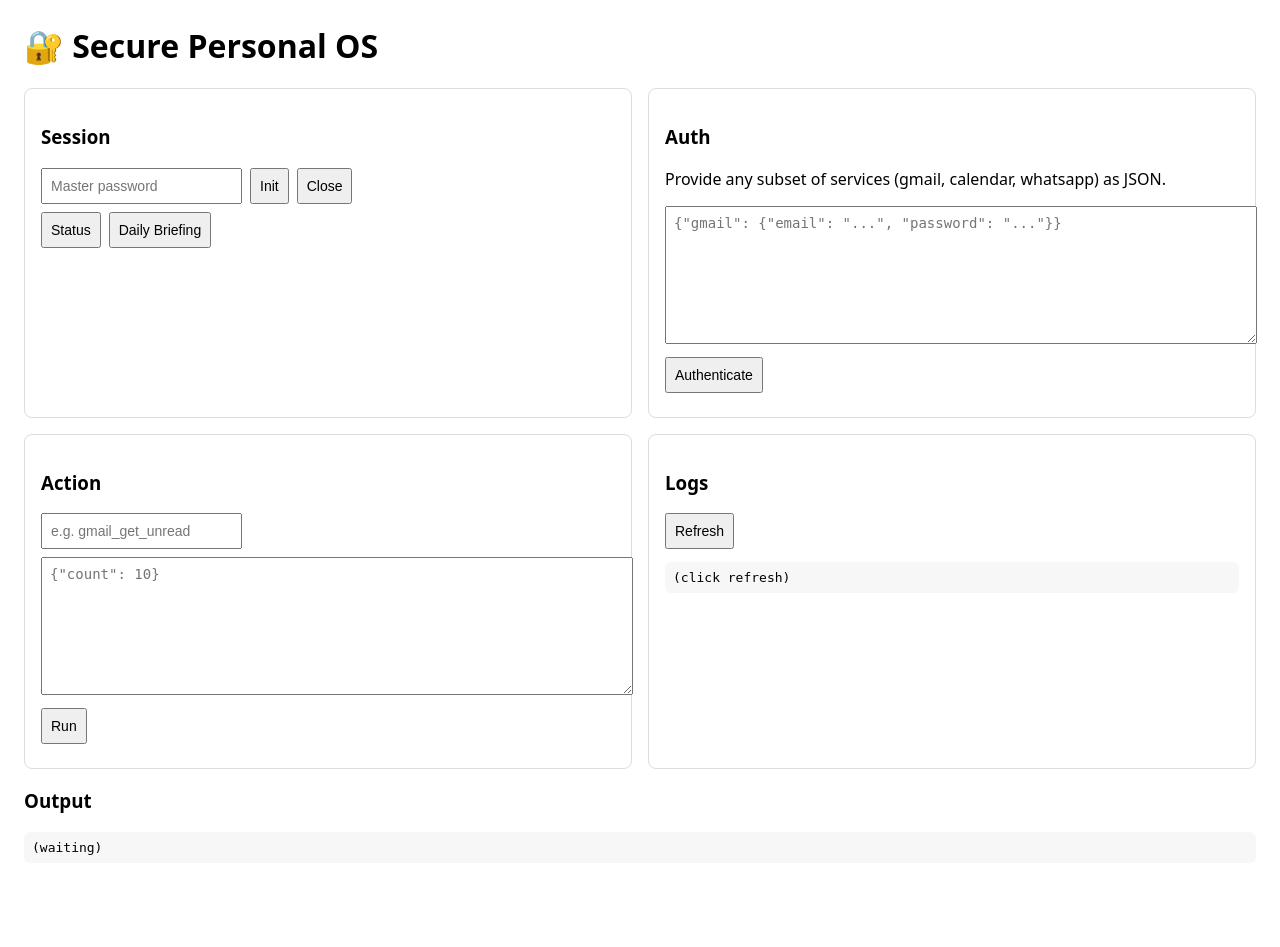
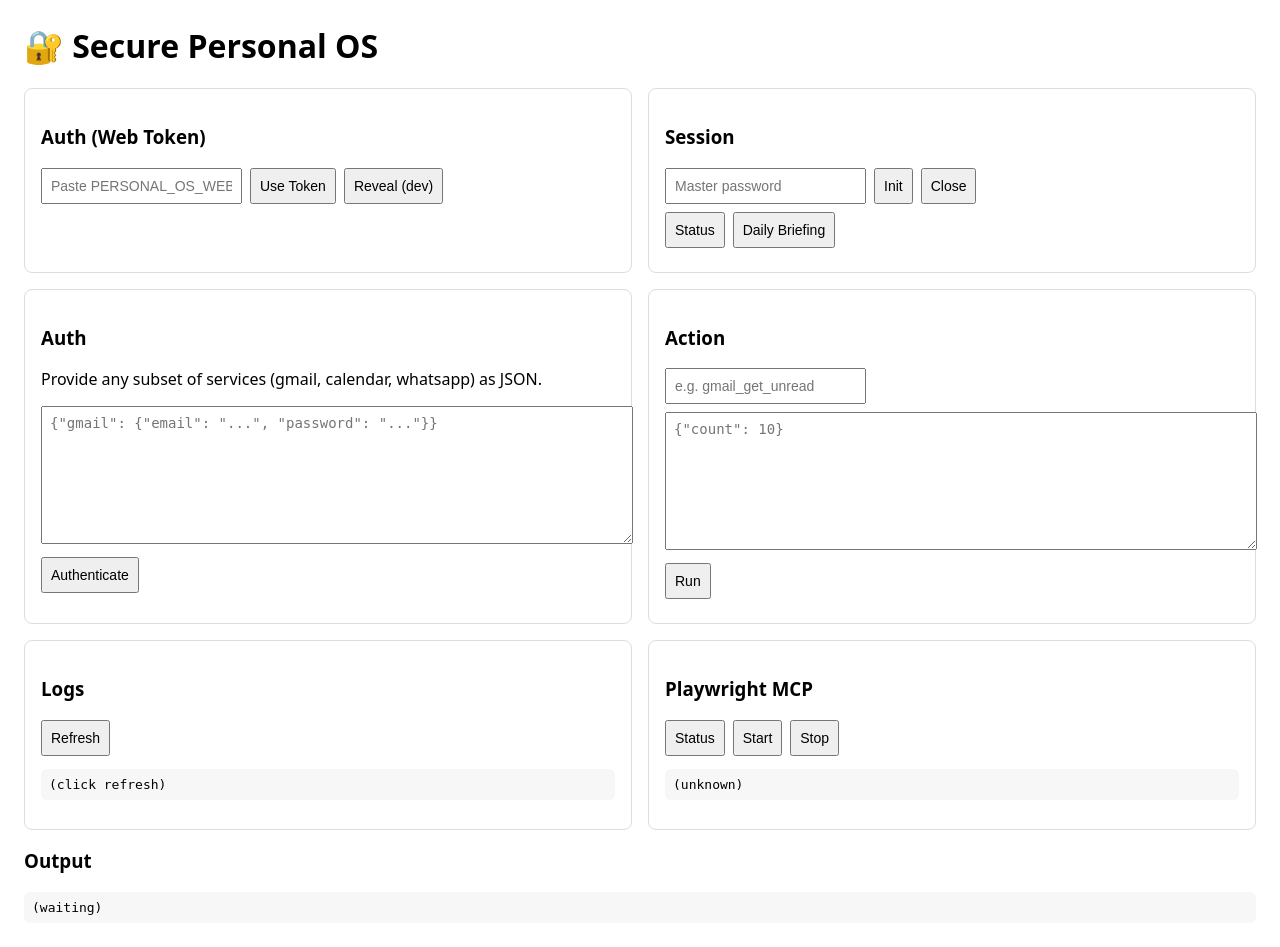
Before and after one commit to Arnarsson/secure-personal-os, a FastAPI app: page / in a window 1280 px wide. Before the commit the page ends 855 px from the top, so only its background shows below. Run offline with FastAPI, Linux system fonts and the light colour scheme.

Commit message:
webapp: add bearer token auth + optional Playwright MCP autostart; add control endpoints and UI

```diff
--- a/webapp/app.py
+++ b/webapp/app.py
@@ -16,15 +16,19 @@ import os
 from pathlib import Path
 from typing import Any, Dict, Optional
 
-from fastapi import FastAPI, HTTPException, Request, Depends
+from fastapi import FastAPI, HTTPException, Request, Depends, Response
 from fastapi.responses import HTMLResponse, JSONResponse, PlainTextResponse
 from fastapi.middleware.cors import CORSMiddleware
 from fastapi.templating import Jinja2Templates
+from fastapi.security import HTTPBearer, HTTPAuthorizationCredentials
 
 from personal_os import config as pos_config
 
 # Import orchestrator from core
 from core.secure_personal_os import SecurePersonalOS
+import secrets
+import subprocess
+import atexit
 
 
 # Configure logging early
@@ -35,6 +39,9 @@ if not any(isinstance(h, logging.StreamHandler) for h in log.handlers):
     sh = logging.StreamHandler()
     sh.setLevel(logging.INFO)
     log.addHandler(sh)
+
+
+security = HTTPBearer(auto_error=False)
 
 
 def create_app() -> FastAPI:
@@ -51,8 +58,79 @@ def create_app() -> FastAPI:
 
     templates = Jinja2Templates(directory=str(Path(__file__).parent / "templates"))
 
+    # Security token (simple bearer token auth)
+    configured_token = os.getenv("PERSONAL_OS_WEB_TOKEN")
+    if not configured_token:
+        configured_token = secrets.token_hex(16)
+        log.warning(
+            "Generated development token for web API (PERSONAL_OS_WEB_TOKEN not set): %s",
+            configured_token,
+        )
+    app.state.web_token = configured_token
+
+    def _require_token(credentials: Optional[HTTPAuthorizationCredentials] = Depends(security)):
+        """Simple bearer token check via Authorization header or cookie fallback."""
+        expected = app.state.web_token
+        token_ok = False
+        # Authorization: Bearer <token>
+        if credentials and credentials.scheme.lower() == "bearer":
+            token_ok = (credentials.credentials == expected)
+        # Cookie fallback
+        return token_ok or False
+
     # Single orchestrator instance per process
     app.state.secure_os = SecurePersonalOS()
+
+    # Optional Playwright MCP background process
+    app.state.playwright_proc = None
+
+    def _playwright_running() -> bool:
+        p = app.state.playwright_proc
+        return p is not None and (p.poll() is None)
+
+    def _start_playwright() -> Dict[str, Any]:
+        if _playwright_running():
+            return {"ok": True, "message": "Playwright MCP already running"}
+        try:
+            # Use npx to launch the server-playwright MCP server
+            cmd = ["npx", "@modelcontextprotocol/server-playwright"]
+            app.state.playwright_proc = subprocess.Popen(
+                cmd,
+                stdout=subprocess.PIPE,
+                stderr=subprocess.PIPE,
+                text=True,
+            )
+            return {"ok": True, "message": "Playwright MCP started", "pid": app.state.playwright_proc.pid}
+        except FileNotFoundError:
+            return {"ok": False, "message": "npx not found. Install Node.js 18+ and ensure npx is on PATH."}
+        except Exception as e:
+            return {"ok": False, "message": f"Failed to start Playwright MCP: {e}"}
+
+    def _stop_playwright() -> Dict[str, Any]:
+        if not _playwright_running():
+            app.state.playwright_proc = None
+            return {"ok": True, "message": "Playwright MCP not running"}
+        try:
+            app.state.playwright_proc.terminate()
+            app.state.playwright_proc.wait(timeout=5)
+            app.state.playwright_proc = None
+            return {"ok": True, "message": "Playwright MCP stopped"}
+        except Exception as e:
+            return {"ok": False, "message": f"Failed to stop Playwright MCP: {e}"}
+
+    # Startup/shutdown hooks
+    @app.on_event("startup")
+    async def _maybe_autostart_playwright():
+        if os.getenv("PERSONAL_OS_AUTOSTART_PLAYWRIGHT", "").lower() in {"1", "true", "yes"}:
+            res = _start_playwright()
+            if not res.get("ok"):
+                log.warning("Playwright MCP autostart failed: %s", res.get("message"))
+
+    @app.on_event("shutdown")
+    async def _cleanup():
+        _stop_playwright()
+
+    atexit.register(lambda: _stop_playwright())
 
     @app.get("/health")
     async def health() -> Dict[str, Any]:
@@ -65,15 +143,30 @@ def create_app() -> FastAPI:
             {"request": request},
         )
 
+    @app.post("/api/login")
+    async def login(payload: Dict[str, Any]):
+        token = payload.get("token")
+        if not token:
+            raise HTTPException(status_code=400, detail="token required")
+        if token != app.state.web_token:
+            raise HTTPException(status_code=401, detail="invalid token")
+        return {"ok": True}
+
+    @app.get("/api/token")
+    async def token_hint():
+        # Development helper to reveal expected token when env not set
+        env_set = bool(os.getenv("PERSONAL_OS_WEB_TOKEN"))
+        return {"configured": env_set, "token": None if env_set else app.state.web_token}
+
     @app.get("/api/status")
-    async def status():
+    async def status(_: bool = Depends(_require_token)):
         try:
             return app.state.secure_os.get_system_status()
         except Exception as e:
             raise HTTPException(status_code=500, detail=str(e))
 
     @app.post("/api/session/init")
-    async def session_init(payload: Dict[str, Any]):
+    async def session_init(payload: Dict[str, Any], _: bool = Depends(_require_token)):
         master_password = payload.get("master_password")
         if not master_password:
             raise HTTPException(status_code=400, detail="master_password required")
@@ -81,22 +174,22 @@ def create_app() -> FastAPI:
         return {"ok": ok, "message": msg}
 
     @app.post("/api/session/close")
-    async def session_close():
+    async def session_close(_: bool = Depends(_require_token)):
         ok, msg = await app.state.secure_os.close_session()
         return {"ok": ok, "message": msg}
 
     @app.post("/api/auth")
-    async def auth(payload: Dict[str, Any]):
+    async def auth(payload: Dict[str, Any], _: bool = Depends(_require_token)):
         # payload example: {"gmail": {...}, "calendar": {...}, "whatsapp": {...}}
         results = await app.state.secure_os.authenticate_services(payload or {})
         return results
 
     @app.get("/api/briefing")
-    async def briefing():
+    async def briefing(_: bool = Depends(_require_token)):
         return await app.state.secure_os.get_daily_briefing()
 
     @app.post("/api/action")
-    async def action(payload: Dict[str, Any]):
+    async def action(payload: Dict[str, Any], _: bool = Depends(_require_token)):
         action = payload.get("action")
         if not action:
             raise HTTPException(status_code=400, detail="action required")
@@ -105,7 +198,7 @@ def create_app() -> FastAPI:
         return {"ok": ok, "message": msg, "data": data}
 
     @app.get("/api/logs")
-    async def logs(tail: int = 200):
+    async def logs(tail: int = 200, _: bool = Depends(_require_token)):
         """Return the last N lines of the main log file."""
         log_file = Path(pos_config.logs_dir()) / "personal_os.log"
         if not log_file.exists():
@@ -115,6 +208,21 @@ def create_app() -> FastAPI:
             return PlainTextResponse("\n".join(lines[-tail:]))
         except Exception as e:
             raise HTTPException(status_code=500, detail=str(e))
+
+    # Playwright MCP control endpoints
+    @app.get("/api/playwright/status")
+    async def playwright_status(_: bool = Depends(_require_token)):
+        running = _playwright_running()
+        pid = app.state.playwright_proc.pid if running else None
+        return {"running": running, "pid": pid}
+
+    @app.post("/api/playwright/start")
+    async def playwright_start(_: bool = Depends(_require_token)):
+        return _start_playwright()
+
+    @app.post("/api/playwright/stop")
+    async def playwright_stop(_: bool = Depends(_require_token)):
+        return _stop_playwright()
 
     return app
 
--- a/webapp/templates/index.html
+++ b/webapp/templates/index.html
@@ -18,6 +18,15 @@
   <body>
     <h1>🔐 Secure Personal OS</h1>
     <div class="grid">
+      <div class="card">
+        <h3>Auth (Web Token)</h3>
+        <div class="row">
+          <input id="token" placeholder="Paste PERSONAL_OS_WEB_TOKEN" />
+          <button onclick="saveToken()">Use Token</button>
+          <button onclick="revealToken()">Reveal (dev)</button>
+        </div>
+      </div>
+
       <div class="card">
         <h3>Session</h3>
         <div class="row">
@@ -52,23 +61,41 @@
         <div class="row"><button onclick="loadLogs()">Refresh</button></div>
         <pre id="logs">(click refresh)</pre>
       </div>
+
+      <div class="card">
+        <h3>Playwright MCP</h3>
+        <div class="row">
+          <button onclick="pwStatus()">Status</button>
+          <button onclick="pwStart()">Start</button>
+          <button onclick="pwStop()">Stop</button>
+        </div>
+        <pre id="pw">(unknown)</pre>
+      </div>
     </div>
 
     <h3>Output</h3>
     <pre id="out">(waiting)</pre>
 
     <script>
+      function authHeaders() {
+        const h = { 'Content-Type': 'application/json' };
+        const t = localStorage.getItem('pos_token');
+        if (t) h['Authorization'] = `Bearer ${t}`;
+        return h;
+      }
       async function post(url, body) {
-        const r = await fetch(url, { method: 'POST', headers: { 'Content-Type': 'application/json' }, body: JSON.stringify(body) });
+        const r = await fetch(url, { method: 'POST', headers: authHeaders(), body: JSON.stringify(body) });
         if (!r.ok) throw new Error(await r.text());
         return r.json();
       }
       async function get(url) {
-        const r = await fetch(url);
+        const r = await fetch(url, { headers: authHeaders() });
         if (!r.ok) throw new Error(await r.text());
         try { return await r.json(); } catch { return await r.text(); }
       }
       function show(x) { document.getElementById('out').textContent = typeof x === 'string' ? x : JSON.stringify(x, null, 2); }
+      function saveToken() { const v = document.getElementById('token').value; localStorage.setItem('pos_token', v); alert('Saved token to browser for this app.'); }
+      async function revealToken() { try { show(await get('/api/token')); } catch (e) { show(String(e)); } }
 
       async function initSession() { try { const mp = document.getElementById('mp').value; show(await post('/api/session/init', { master_password: mp })); } catch (e) { show(String(e)); } }
       async function closeSession() { try { show(await post('/api/session/close', {})); } catch (e) { show(String(e)); } }
@@ -77,6 +104,9 @@
       async function auth() { try { const v = document.getElementById('authJson').value || '{}'; show(await post('/api/auth', JSON.parse(v))); } catch (e) { show(String(e)); } }
       async function doAction() { try { const name = document.getElementById('actionName').value; const params = document.getElementById('actionParams').value || '{}'; show(await post('/api/action', { action: name, params: JSON.parse(params) })); } catch (e) { show(String(e)); } }
       async function loadLogs() { try { document.getElementById('logs').textContent = await get('/api/logs'); } catch (e) { document.getElementById('logs').textContent = String(e); } }
+      async function pwStatus() { try { document.getElementById('pw').textContent = JSON.stringify(await get('/api/playwright/status'), null, 2); } catch (e) { document.getElementById('pw').textContent = String(e); } }
+      async function pwStart() { try { document.getElementById('pw').textContent = JSON.stringify(await post('/api/playwright/start', {}), null, 2); } catch (e) { document.getElementById('pw').textContent = String(e); } }
+      async function pwStop() { try { document.getElementById('pw').textContent = JSON.stringify(await post('/api/playwright/stop', {}), null, 2); } catch (e) { document.getElementById('pw').textContent = String(e); } }
     </script>
   </body>
   </html>
```
